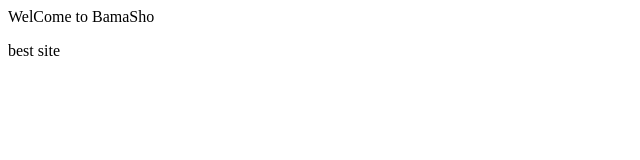
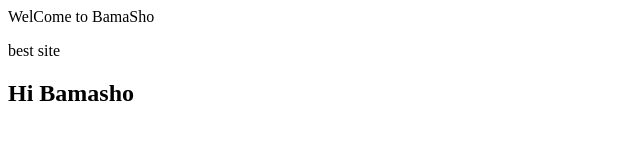
Before and after one commit to TomCat111/vscode, a plain HTML site: page index.html in a window 1280 px wide. Shown: the whole page, without its empty margins (0-640 px from the left). Drawn offline with Linux system fonts and the light colour scheme.

Commit message:
change html

```diff
--- a/index.html
+++ b/index.html
@@ -9,5 +9,6 @@
 <body>
     <div> WelCome to BamaSho</div>
     <p>best site</p>
+    <h2>Hi Bamasho</h2>
 </body>
 </html>
```
